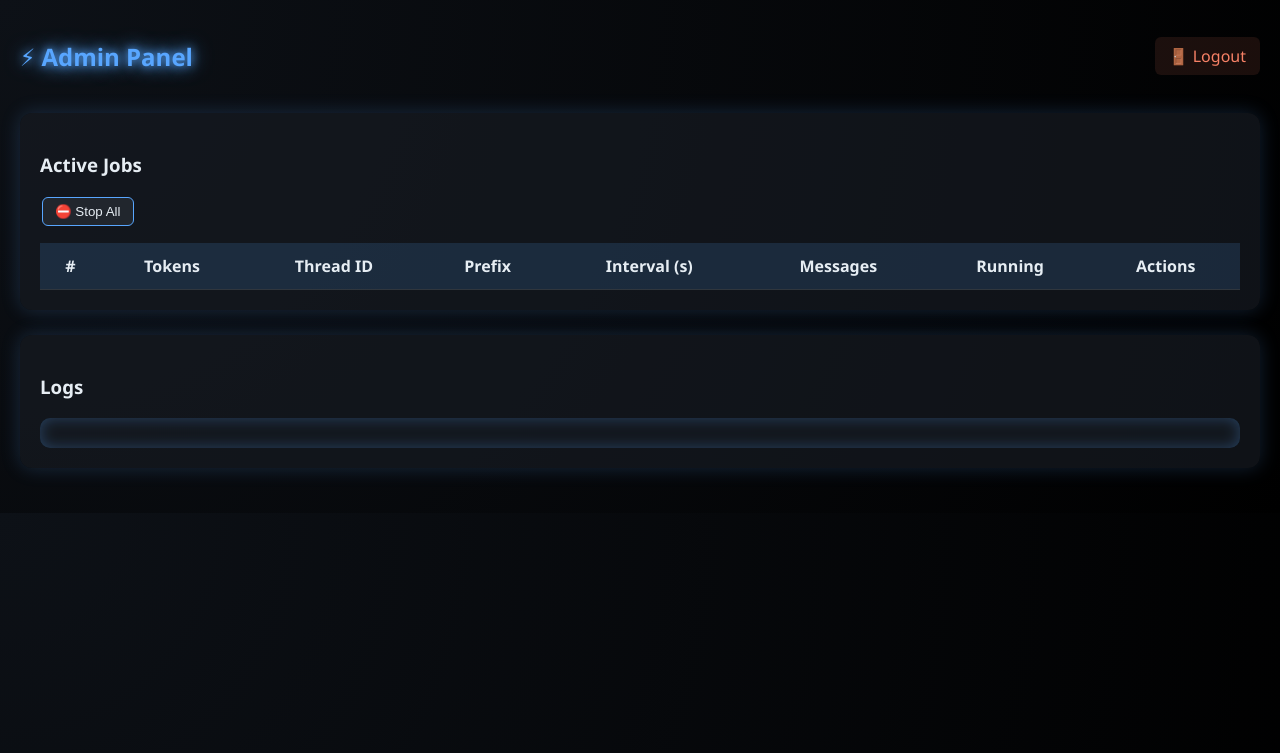
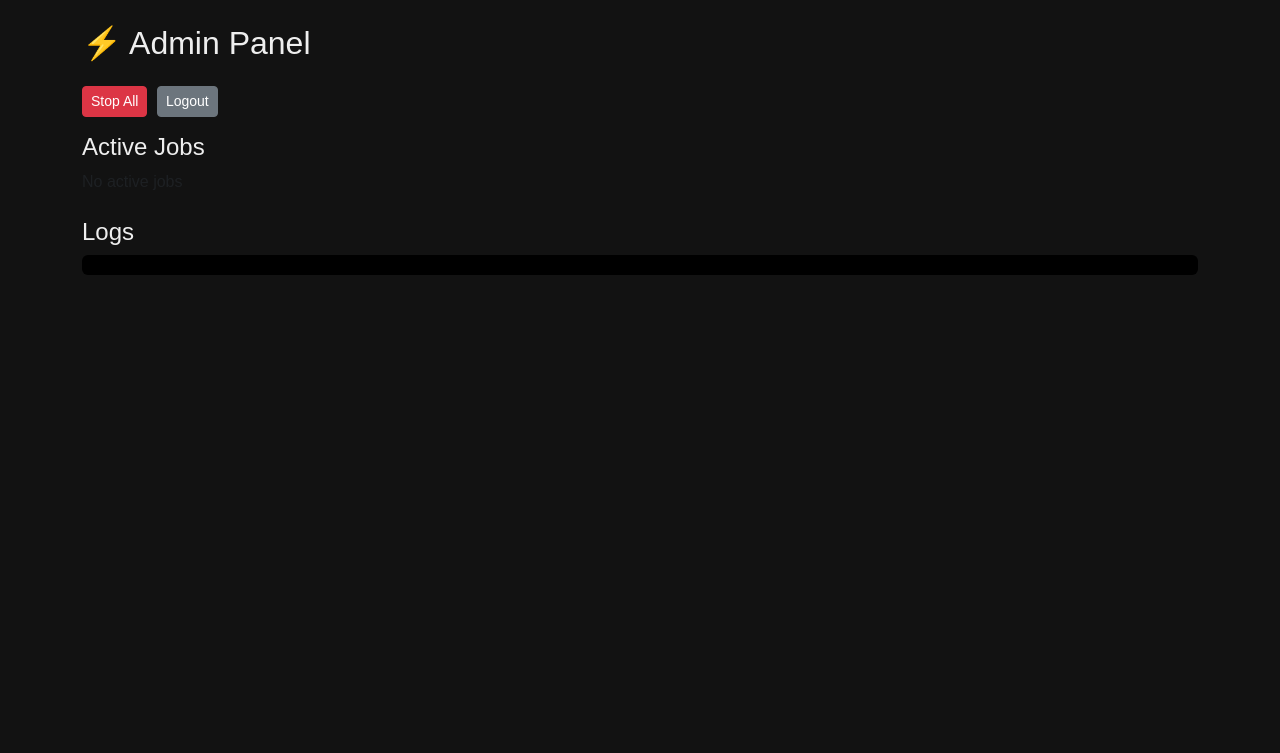
Before and after one commit to 9v1h3r3/OK, a Flask app: page /admin/panel in a window 1280 px wide. Shown: the top 753 px of the page. Run offline with Flask 3, Linux system fonts and the light colour scheme; the visitor is signed in with stand-in values (Sample User, id 1); lists and menus that the app fills with data are empty.

Commit message:
Update panel.html

```diff
--- a/templates/panel.html
+++ b/templates/panel.html
@@ -1,196 +1,110 @@
-<!doctype html>
+<!DOCTYPE html>
 <html lang="en">
 <head>
-  <meta charset="utf-8">
-  <title>⚡ Admin Panel</title>
+  <meta charset="UTF-8">
+  <title>Admin Panel</title>
+  <link href="https://cdn.jsdelivr.net/npm/bootstrap@5.3.3/dist/css/bootstrap.min.css" rel="stylesheet">
   <style>
     body {
-      background: radial-gradient(circle at top left, #0d1117, #000000);
-      color: #e6edf3;
-      font-family: "Segoe UI", Tahoma, sans-serif;
-      margin: 0;
-      padding: 20px;
-    }
-    header {
-      display: flex;
-      justify-content: space-between;
-      align-items: center;
-      margin-bottom: 20px;
-    }
-    h2 {
-      color: #58a6ff;
-      text-shadow: 0 0 10px #58a6ff, 0 0 20px #58a6ff;
-    }
-    a.logout {
-      color: #f78166;
-      background: rgba(248, 129, 102, 0.1);
-      padding: 8px 14px;
-      border-radius: 6px;
-      text-decoration: none;
-      transition: all 0.3s;
-    }
-    a.logout:hover {
-      background: #f78166;
-      color: #0d1117;
-      box-shadow: 0 0 10px #f78166;
+      background-color: #121212;
+      color: #eee;
+      font-family: Arial, sans-serif;
     }
     .card {
-      background: rgba(22, 27, 34, 0.7);
-      border-radius: 12px;
-      padding: 20px;
-      margin-bottom: 25px;
-      box-shadow: 0 0 20px rgba(88,166,255,0.2);
-      transition: transform 0.3s ease;
-    }
-    .card:hover {
-      transform: translateY(-3px);
-      box-shadow: 0 0 25px rgba(88,166,255,0.4);
-    }
-    button {
-      background: #21262d;
-      color: #e6edf3;
-      border: 1px solid #58a6ff;
-      border-radius: 6px;
-      padding: 6px 12px;
-      margin: 2px;
-      cursor: pointer;
-      transition: all 0.3s ease;
-    }
-    button:hover {
-      background: #58a6ff;
-      color: #0d1117;
-      transform: scale(1.05);
-      box-shadow: 0 0 12px #58a6ff;
-    }
-    .stop-btn {
-      border-color: #f85149;
-    }
-    .stop-btn:hover {
-      background: #f85149;
-      box-shadow: 0 0 12px #f85149;
-    }
-    .remove-btn {
-      border-color: #d29922;
-    }
-    .remove-btn:hover {
-      background: #d29922;
-      box-shadow: 0 0 12px #d29922;
-    }
-    table {
-      width: 100%;
-      border-collapse: collapse;
-      margin-top: 15px;
-    }
-    th, td {
-      padding: 12px;
-      border-bottom: 1px solid #30363d;
-      text-align: center;
-    }
-    thead {
-      background: rgba(88,166,255,0.15);
-    }
-    tr:hover {
-      background: rgba(88, 166, 255, 0.08);
-      transition: 0.3s ease-in-out;
+      background-color: #1e1e1e;
+      border: 1px solid #333;
+      margin-bottom: 1rem;
     }
     .logs-box {
-      margin-top: 10px;
-      padding: 15px;
-      border-radius: 10px;
-      background: rgba(22, 27, 34, 0.6);
-      backdrop-filter: blur(6px);
-      box-shadow: inset 0 0 15px rgba(88,166,255,0.3);
       max-height: 400px;
       overflow-y: auto;
+      background: #000;
+      color: #0f0;
       font-family: monospace;
-      font-size: 14px;
-      color: #8b949e;
+      padding: 10px;
+      border-radius: 6px;
+    }
+    .btn-sm {
+      margin-right: 5px;
+    }
+    code {
+      background: #222;
+      padding: 2px 5px;
+      border-radius: 4px;
     }
   </style>
-  <script>
-    async function stopUser(idx){
-      await fetch('/stop/' + idx, {method: 'POST'});
-      location.reload();
-    }
-    async function removeUser(idx){
-      if(!confirm('Remove this user job?')) return;
-      const form = document.createElement('form');
-      form.method = 'POST';
-      form.action = '/remove/' + idx;
-      document.body.appendChild(form);
-      form.submit();
-    }
-    async function stopAll(){
-      if(!confirm('Stop all jobs?')) return;
-      const form = document.createElement('form');
-      form.method = 'POST';
-      form.action = '/stop_all';
-      document.body.appendChild(form);
-      form.submit();
-    }
-    function copyToken(token) {
-      navigator.clipboard.writeText(token).then(() => {
-        alert("✅ Token copied!");
-      }).catch(err => {
-        alert("❌ Copy failed: " + err);
-      });
-    }
-  </script>
 </head>
 <body>
-  <header>
-    <h2>⚡ Admin Panel</h2>
-    <a href="/admin/logout" class="logout">🚪 Logout</a>
-  </header>
+<div class="container py-4">
+  <h2 class="mb-4">⚡ Admin Panel</h2>
 
-  <div class="card">
-    <h3>Active Jobs</h3>
-    <button onclick="stopAll()">⛔ Stop All</button>
-    <table>
-      <thead>
-        <tr>
-          <th>#</th>
-          <th>Tokens</th>
-          <th>Thread ID</th>
-          <th>Prefix</th>
-          <th>Interval (s)</th>
-          <th>Messages</th>
-          <th>Running</th>
-          <th>Actions</th>
-        </tr>
-      </thead>
-      <tbody>
-        {% for u in users %}
-        <tr>
-          <td>{{ u.idx }}</td>
-          <td>
-            {% for t in u.masked_tokens %}
-              <div>
-                {{ t }}
-                <button onclick="copyToken('{{ u.tokens[loop.index0] }}')">📋 Copy</button>
-              </div>
-            {% endfor %}
-          </td>
-          <td>{{ u.thread_id }}</td>
-          <td>{{ u.prefix }}</td>
-          <td>{{ u.interval }}</td>
-          <td>{{ u.message_count }}</td>
-          <td>{{ '✅ Yes' if u.is_running else '❌ No' }}</td>
-          <td>
-            <button class="stop-btn" onclick="stopUser({{ u.idx }})">⛔ Stop</button>
-            <button class="remove-btn" onclick="removeUser({{ u.idx }})">🗑 Remove</button>
-          </td>
-        </tr>
-        {% endfor %}
-      </tbody>
-    </table>
+  <!-- Control buttons -->
+  <div class="mb-3">
+    <form action="{{ url_for('stop_all') }}" method="post" class="d-inline">
+      <button type="submit" class="btn btn-danger btn-sm">Stop All</button>
+    </form>
+    <a href="{{ url_for('admin_logout') }}" class="btn btn-secondary btn-sm">Logout</a>
   </div>
 
-  <div class="card">
-    <h3>Logs</h3>
-    <div class="logs-box">
-      {{ logs | safe }}
-    </div>
+  <!-- Users list -->
+  <h4>Active Jobs</h4>
+  {% if users %}
+    {% for u in users %}
+      <div class="card p-3">
+        <div class="d-flex justify-content-between">
+          <div>
+            <p><b>Job #{{ u.idx }}</b> | Thread ID: <code>{{ u.thread_id }}</code></p>
+            <p>Prefix: <code>{{ u.prefix }}</code></p>
+            <p>Interval: {{ u.interval }} sec</p>
+            <p>Messages: {{ u.message_count }}</p>
+            <p>Status:
+              {% if u.is_running %}
+                <span class="badge bg-success">Running</span>
+              {% else %}
+                <span class="badge bg-secondary">Stopped</span>
+              {% endif %}
+            </p>
+            <p>Tokens:</p>
+            <ul>
+              {% for full, masked in zip(u.tokens, u.masked_tokens) %}
+                <li>
+                  <code>{{ masked }}</code>
+                  <button class="btn btn-outline-light btn-sm"
+                          onclick="copyToken('{{ full }}')">Copy</button>
+                </li>
+              {% endfor %}
+            </ul>
+          </div>
+          <div class="text-end">
+            <form action="{{ url_for('stop_user', idx=u.idx) }}" method="post" class="mb-2">
+              <button type="submit" class="btn btn-warning btn-sm">Stop</button>
+            </form>
+            <form action="{{ url_for('remove_user', idx=u.idx) }}" method="post">
+              <button type="submit" class="btn btn-danger btn-sm">Remove</button>
+            </form>
+          </div>
+        </div>
+      </div>
+    {% endfor %}
+  {% else %}
+    <p class="text-muted">No active jobs</p>
+  {% endif %}
+
+  <!-- Logs -->
+  <h4 class="mt-4">Logs</h4>
+  <div class="logs-box">
+    {{ logs|safe }}
   </div>
+</div>
+
+<script>
+function copyToken(token) {
+  navigator.clipboard.writeText(token).then(() => {
+    alert("Token copied!");
+  }).catch(err => {
+    alert("Failed to copy: " + err);
+  });
+}
+</script>
 </body>
 </html>
```
